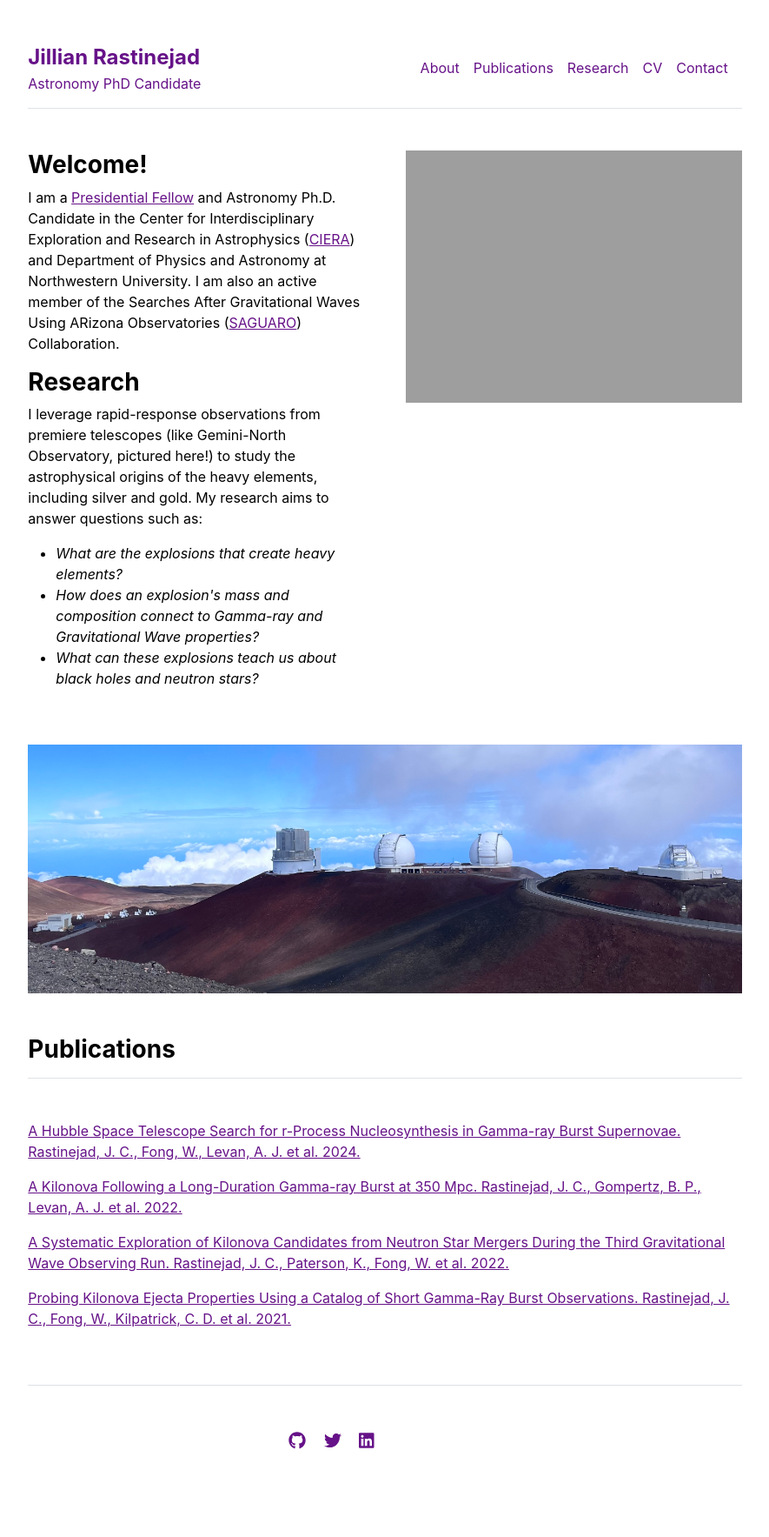
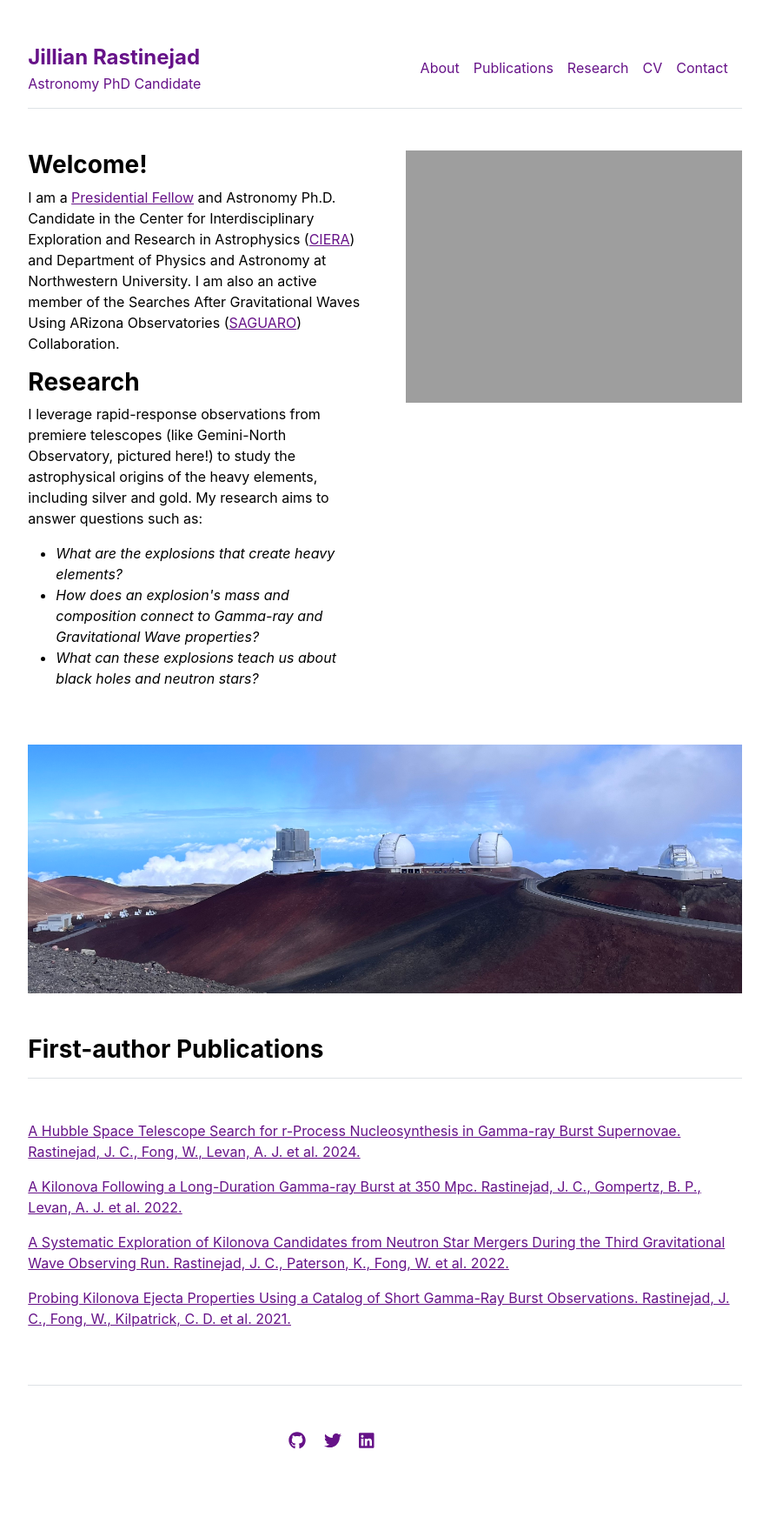
Before and after one commit to jrastinejad/jrastinejad.github.io, a Jekyll site: the page built from index.md, in a window 1280 px wide. Shown: the whole page at 87% size, without its empty margins (197-1082 px from the left). Built offline with Jekyll 4.4.1, drawn with Linux system fonts in a browser that asks for light colours.

Commit message:
update pub name

```diff
--- a/_includes/publications.html
+++ b/_includes/publications.html
@@ -3,7 +3,7 @@
       <img src="{{ site.github.url }}/assets/img/landscape.jpg" alt="Mauna Kea landscape" width="100%">
   </div>
   <div>
-    <h3 class="fw-bold border-bottom pb-3 mb-5">Publications</h3>
+    <h3 class="fw-bold border-bottom pb-3 mb-5">First-author Publications</h3>
     {% if page.title == "Home" %}
       {% for item in site.data.publications.featured %}
         <p><a href="{{ item.url }}">{{ item.name }}</a></p>
```
